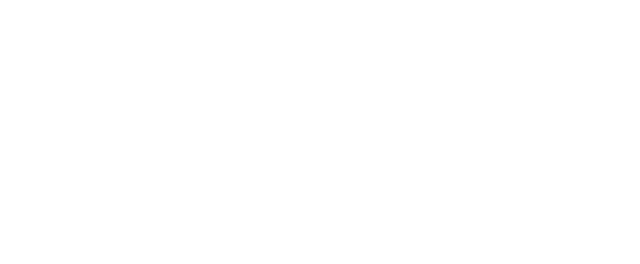
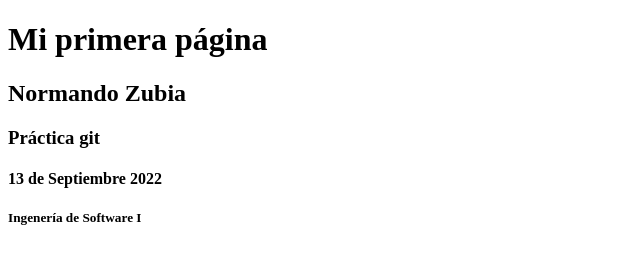
Before and after one commit to NZubia/nzubia.github.io, a plain HTML site: page index.html in a window 1280 px wide. Shown: the whole page, without its empty margins (0-640 px from the left). Drawn offline with Linux system fonts and the light colour scheme.

Commit message:
Se agregan títulos a la página

```diff
--- a/index.html
+++ b/index.html
@@ -1,9 +1,13 @@
 <!DOCTYPE html>
 <html>
 	<head>
-		<title></title>
+		<title>Mi primera página</title>
 	</head>
 	<body>
-
+		<h1>Mi primera página</h1>
+		<h2>Normando Zubia</h2>
+		<h3>Práctica git</h3>
+		<h4>13 de Septiembre 2022</h4>
+		<h5>Ingenería de Software I</h5>
 	</body>
 </html>
```
